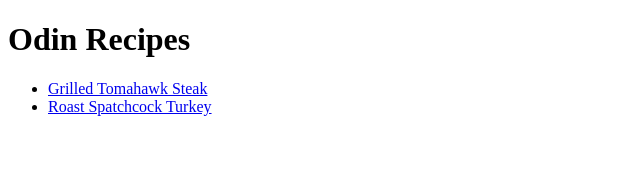
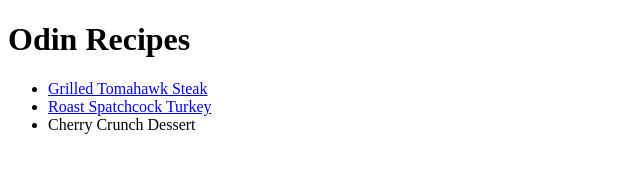
Before and after one commit to tzchileth/odin-recipes, a plain HTML site: page index.html in a window 1280 px wide. Shown: the whole page, without its empty margins (0-640 px from the left). Drawn offline with Linux system fonts and the light colour scheme.

Commit message:
Add cherry crunch dessert recipe

```diff
--- a/index.html
+++ b/index.html
@@ -12,6 +12,7 @@
     <ul>
         <li> <a href="./recipes/grilled-tomahawk-steak.html">Grilled Tomahawk Steak</a></li>
         <li> <a href="./recipes/roast-spatchcock-turkey.html">Roast Spatchcock Turkey</a></li>
+        <li><a href="./recipes/cherry-crunch-desert.html"></a>Cherry Crunch Dessert</li>
     </ul>
 </body>
 
```
